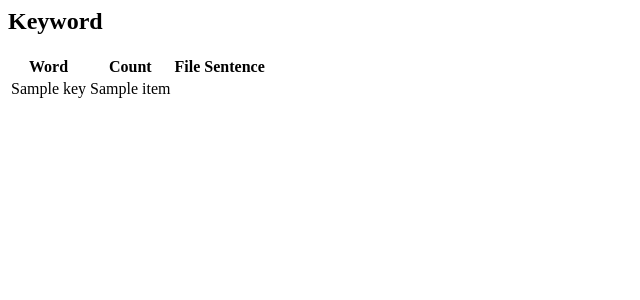
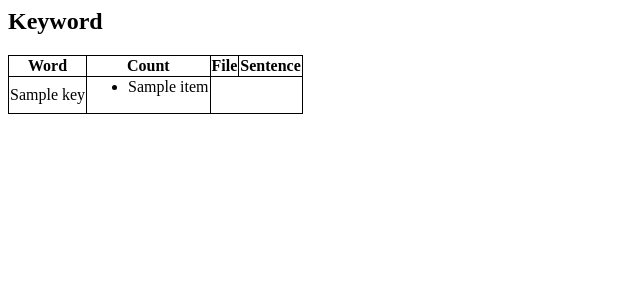
Before and after one commit to tony888t/word_occurrences, a Django app: template word_count/templates/index.html in a window 1280 px wide. Shown: the top 300 px of the page, without its empty margins (0-640 px from the left). Run offline with Django 3.2, Linux system fonts and the light colour scheme; the template is opened without the code that fills it: most values are stand-ins (such as "Sample title", 1, 10 or a date in 2020).

Commit message:
Clearer output for table.

```diff
--- a/word_count/templates/index.html
+++ b/word_count/templates/index.html
@@ -1,5 +1,14 @@
+<html>
+    <head>
+        <style>
+            table, th, td {
+              border: 1px solid black;
+              border-collapse: collapse;
+            }
+        </style>
+    </head>
+    <body>
         <h2>Keyword</h2>
-
         <table>
             <tr>
                 <th>Word</th>
@@ -13,9 +22,11 @@
                     {% for work_key, word_value in value.items %}
                         {% if work_key != 'count' %}
                             <td>
+                                <ul>
                             {% for item in word_value %}
-                        {{item}}<br>
+                                <li>{{item}}</li>
                             {% endfor %}
+                                </ul>
                             </td>
                         {% else %}
                             <td>{{word_value}}</td>
@@ -24,3 +35,5 @@
                 </tr>
             {% endfor %}
         </table>
+    </body>
+</html>
```
Lines whose indentation alone changed are shown as unchanged.
